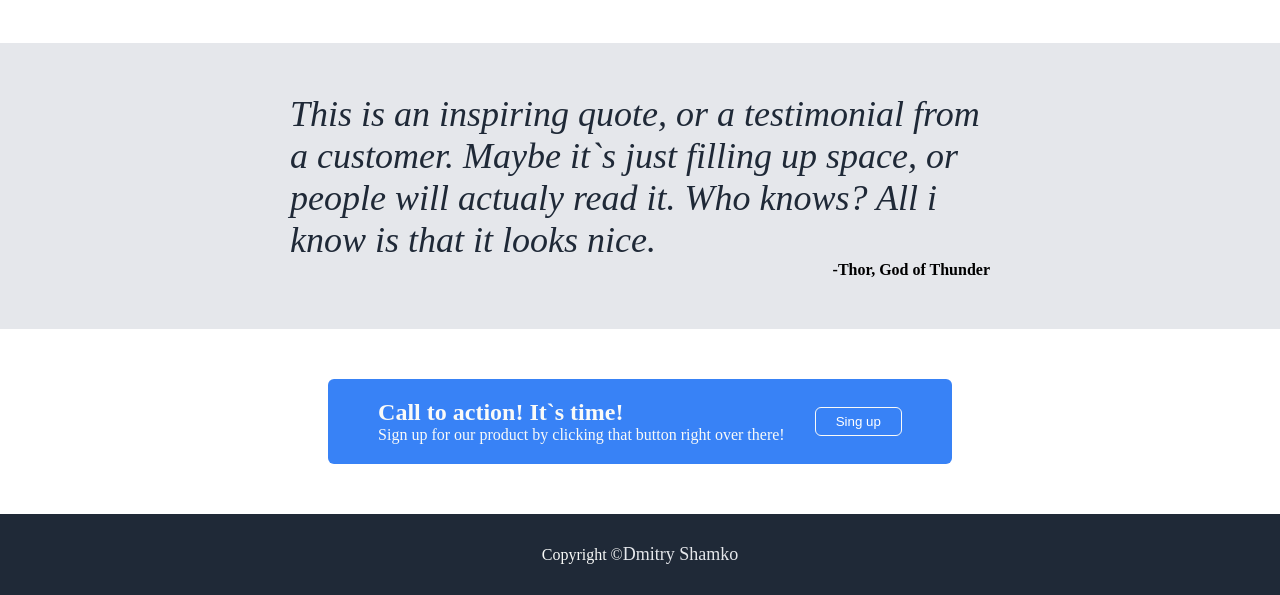
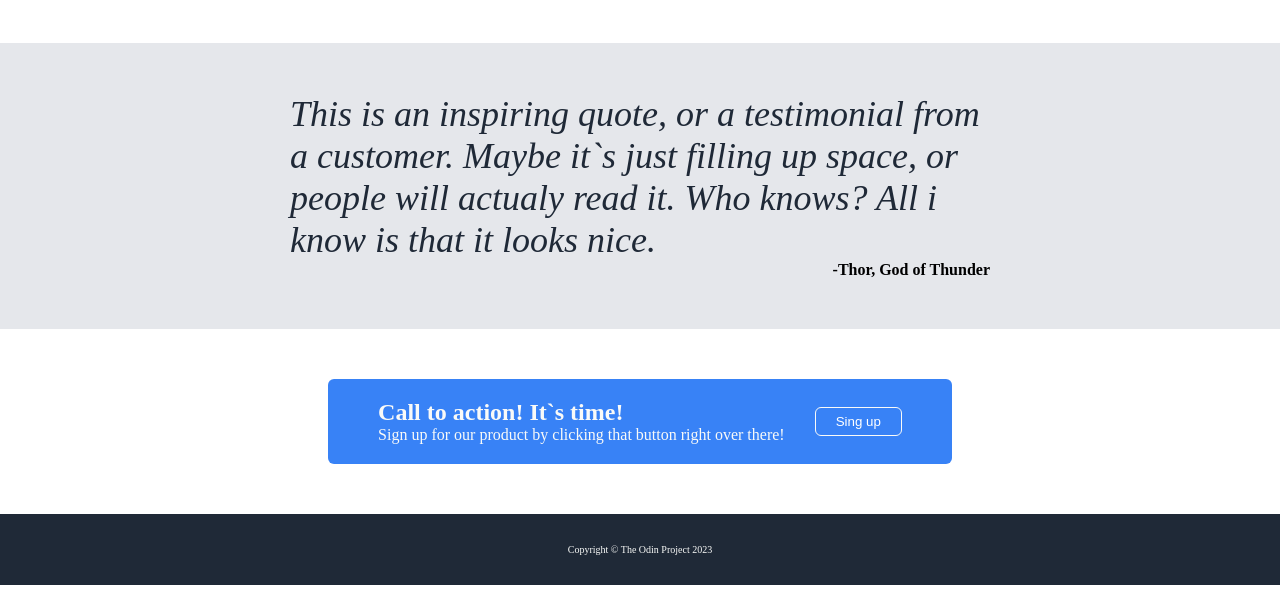
Before and after one commit to proffery/odin-landing-page, a plain HTML site: page index.html in a window 1280 px wide. Shown: the part 1019-1614 px from the top of the page. Drawn offline with Linux system fonts and the light colour scheme.

Commit message:
Copyright

```diff
--- a/index.html
+++ b/index.html
@@ -73,7 +73,7 @@
 			</div>
 		</div>
 		<div class="footer">
-			 Copyright © <a href="mailto:proffery@gmail.com" title="Dmitry Shamko">Dmitry Shamko
+			Copyright © The Odin Project 2023
 		</div>
 	</body>
 </html>
--- a/style.css
+++ b/style.css
@@ -202,6 +202,7 @@ body {
     justify-content: center;
     background-color: #1f2937;
     color: #f9faf8;
+    font-size: 10px;
     padding: 30px;
 }
 
```
